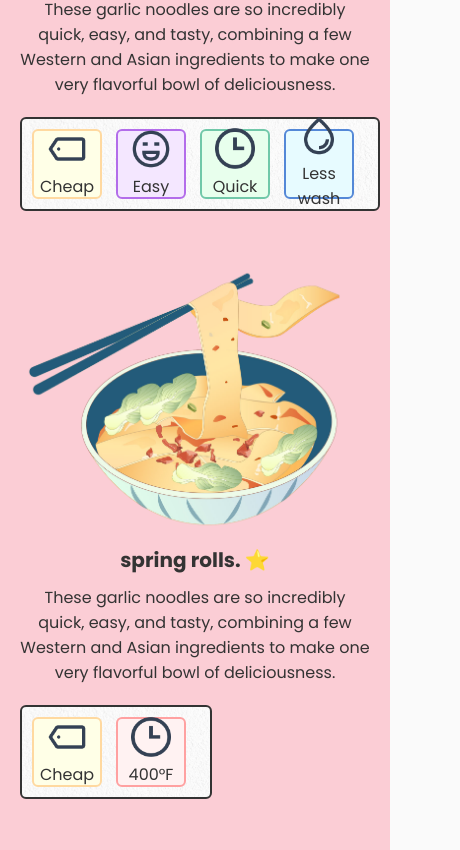
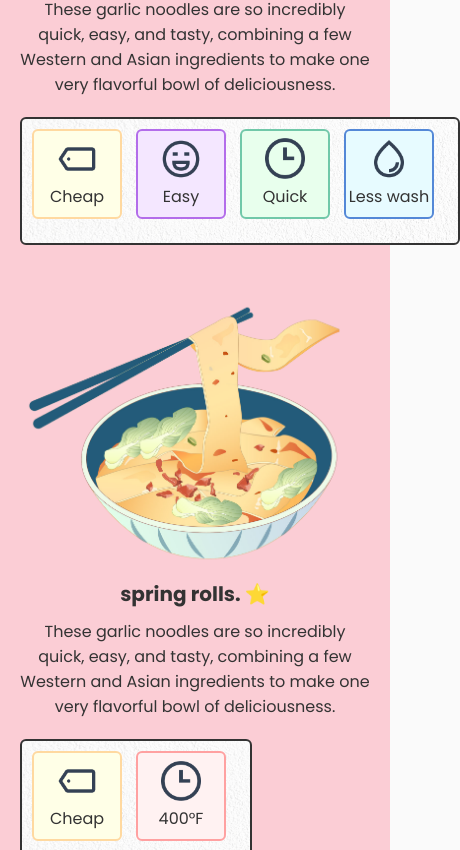
Before and after one commit to FredrikRidderfalk/let-me-feed-you, an Angular app: page / in a window 390 px wide. Shown: the part 1194-2044 px from the top of the page, 460 px wide, since content can reach past the window. Built offline with nearby package versions, Linux system fonts and the light colour scheme.

Commit message:
fix responsiveness for tags on mobile

```diff
--- a/src/app/components/recipe/recipe.component.sass
+++ b/src/app/components/recipe/recipe.component.sass
@@ -26,6 +26,7 @@ strong
     margin-top: rem(20)
 .container__tags
     display: flex
+    flex-wrap: wrap
     margin-top: rem(20)
 .container__text-tags
     @include flex-space-between
--- a/src/app/components/tags/cheap/cheap.component.sass
+++ b/src/app/components/tags/cheap/cheap.component.sass
@@ -6,9 +6,10 @@
     background-color: $lmfy-lightyellow
     border: 2px solid $lmfy-darkyellow
     border-radius: 6px
-    width: 70px
-    height: 70px
+    width: 90px
+    height: 90px
     margin-right: rem(14)
+    margin-bottom: rem(14)
 .tag-icon
     width: 40px
     display: flex
--- a/src/app/components/tags/easy/easy.component.sass
+++ b/src/app/components/tags/easy/easy.component.sass
@@ -6,9 +6,10 @@
     background-color: $lmfy-lightpurple
     border: 2px solid $lmfy-darkpurple
     border-radius: 6px
-    width: 70px
-    height: 70px
+    width: 90px
+    height: 90px
     margin-right: rem(14)
+    margin-bottom: rem(14)
 .tag-icon
     width: 40px
     display: flex
--- a/src/app/components/tags/quick/quick.component.sass
+++ b/src/app/components/tags/quick/quick.component.sass
@@ -6,9 +6,10 @@
     background-color: $lmfy-lightgreen
     border: 2px solid $lmfy-darkgreen
     border-radius: 6px
-    width: 70px
-    height: 70px
+    width: 90px
+    height: 90px
     margin-right: rem(14)
+    margin-bottom: rem(14)
 .tag-icon
     width: 40px
     display: flex
--- a/src/app/components/tags/temperature/temperature.component.sass
+++ b/src/app/components/tags/temperature/temperature.component.sass
@@ -6,9 +6,10 @@
     background-color: $lmfy-lightorange
     border: 2px solid $lmfy-darkorange
     border-radius: 6px
-    width: 70px
-    height: 70px
+    width: 90px
+    height: 90px
     margin-right: rem(14)
+    margin-bottom: rem(14)
 .tag-icon
     width: 40px
     display: flex
--- a/src/app/components/tags/wash/wash.component.sass
+++ b/src/app/components/tags/wash/wash.component.sass
@@ -6,9 +6,10 @@
     background-color: $lmfy-lightblue
     border: 2px solid $lmfy-darkblue
     border-radius: 6px
-    width: 70px
-    height: 70px
+    width: 90px
+    height: 90px
     margin-right: rem(14)
+    margin-bottom: rem(14)
 .tag-icon
     width: 40px
     display: flex
```
